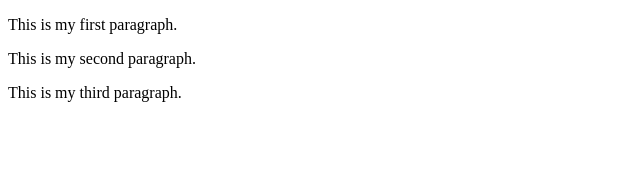
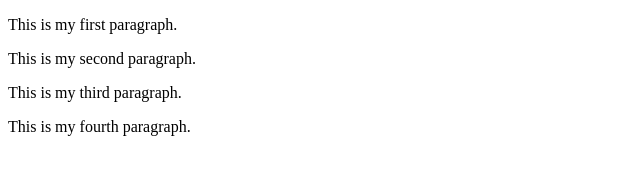
Before and after one commit to harekore/interactive-web-developer-course, a plain HTML site: page my-plans.html in a window 1280 px wide. Shown: the whole page, without its empty margins (0-640 px from the left). Drawn offline with Linux system fonts and the light colour scheme.

Commit message:
changed plans

```diff
--- a/my-plans.html
+++ b/my-plans.html
@@ -8,5 +8,6 @@
         <p>This is my first paragraph.</p>
         <p>This is my second paragraph.</p>
         <p>This is my third paragraph.</p>
+        <p>This is my fourth paragraph.</p>
     </body>
 </html>
```
